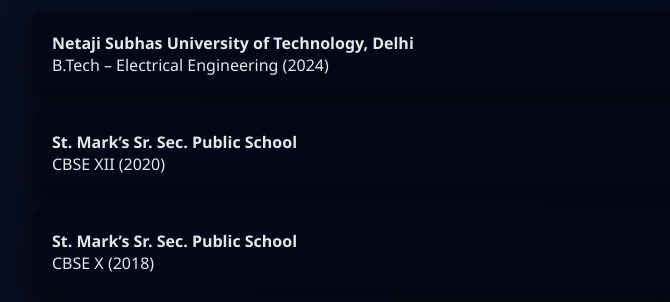
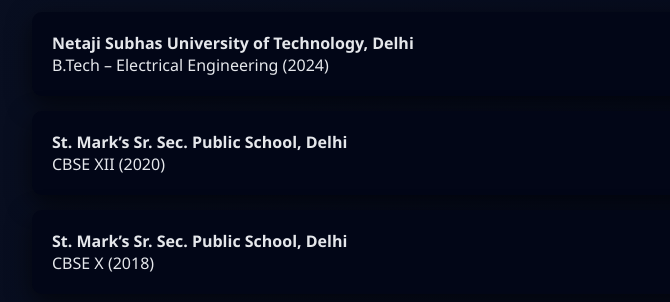
Before and after one commit to namans714/My-Website, a plain HTML site: page index.html in a window 1280 px wide. Shown: the part 2045-2347 px from the top of the page, without its empty margins (78-748 px from the left). Drawn offline with Linux system fonts and the light colour scheme.

Commit message:
changes applied

```diff
--- a/index.html
+++ b/index.html
@@ -583,12 +583,12 @@
   </div>
 
   <div class="edu-item">
-    <strong>St. Mark’s Sr. Sec. Public School</strong><br>
+    <strong>St. Mark’s Sr. Sec. Public School, Delhi</strong><br>
     CBSE XII (2020)
   </div>
 
   <div class="edu-item">
-    <strong>St. Mark’s Sr. Sec. Public School</strong><br>
+    <strong>St. Mark’s Sr. Sec. Public School, Delhi</strong><br>
     CBSE X (2018)
   </div>
 </section>
```
